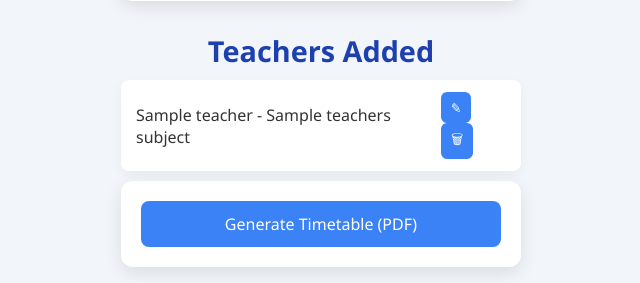
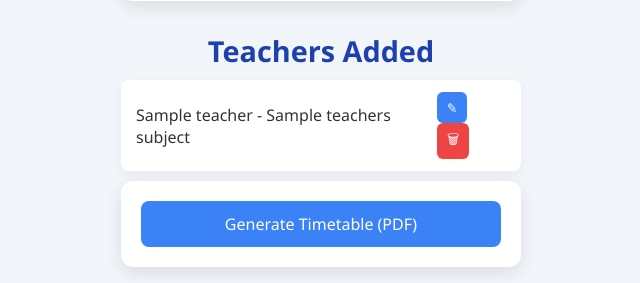
Before and after one commit to aiwithllm-ui/iust_new_timetable, a Flask app: template templates/index.html in a window 1280 px wide. Shown: the part 306-589 px from the top of the page, without its empty margins (319-959 px from the left). Run offline with Flask 3, Linux system fonts and the light colour scheme; the template is opened without the code that fills it: most values are stand-ins (such as "Sample title", 1, 10 or a date in 2020).

Commit message:
Update index.html

```diff
--- a/templates/index.html
+++ b/templates/index.html
@@ -34,14 +34,14 @@
     <h2>Teachers Added</h2>
    <ul>
         {% for teacher, subject in teachers_subjects %}
-        <li class="teacher-item">
-            <span class="teacher-info">{{ teacher }} - {{ subject }}</span>
-            <span class="action-buttons">
-                <button type="button" class="edit-btn"
+            <li>
+                {{ teacher }} - {{ subject }}
+                <span style="float:right;">
+                    <button type="button" style="background:#3b82f6; margin-right: 5px;"
                         onclick="editTeacher({{ loop.index0 }}, '{{ teacher }}', '{{ subject }}')">
                         ✎
                     </button>
-                <button type="button" class="delete-btn"
+                    <button type="button" style="background:#ef4444;"
                         onclick="confirmDelete({{ loop.index0 }})">
                         🗑
                     </button>
```
Lines whose indentation alone changed are shown as unchanged.
